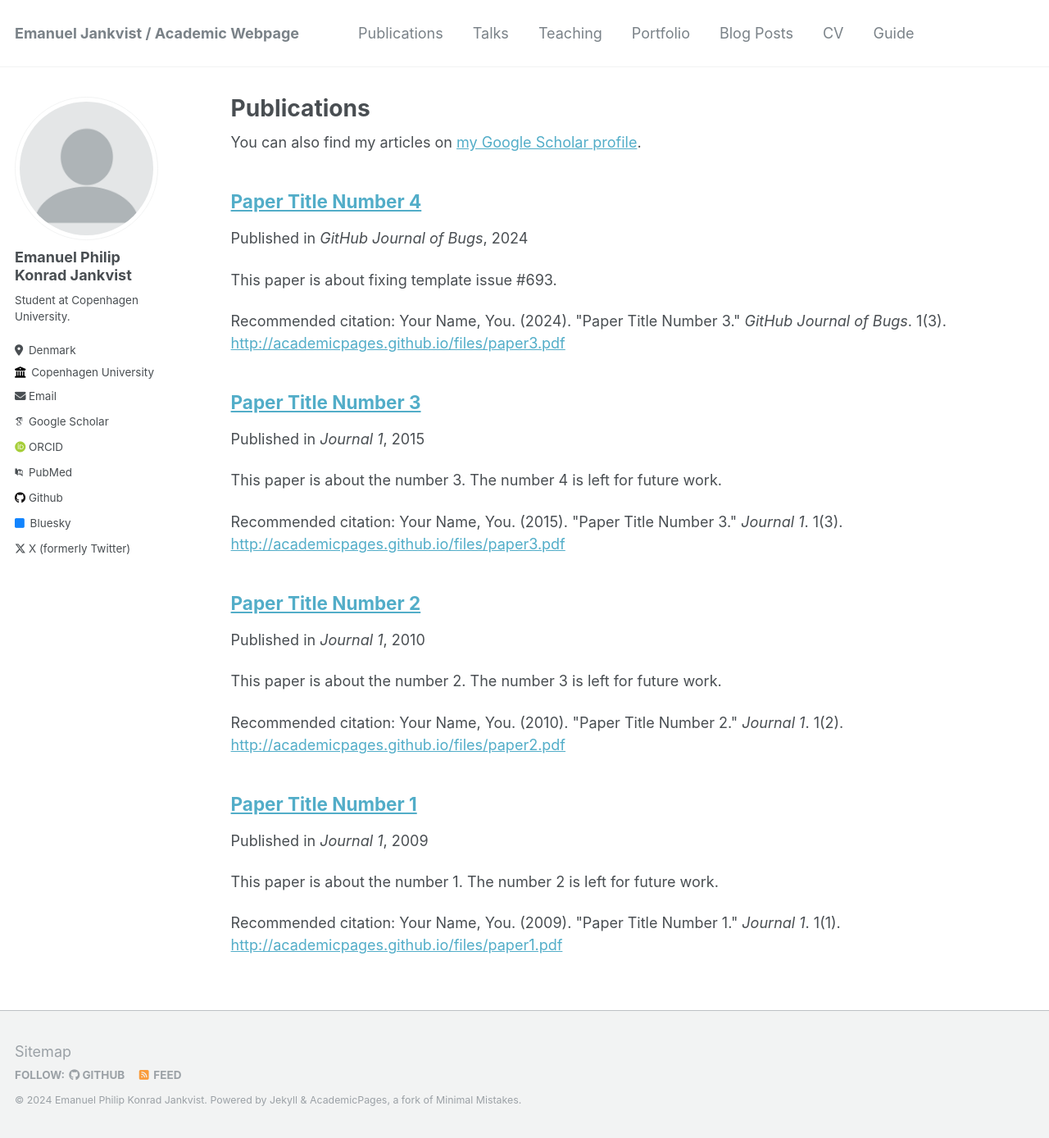
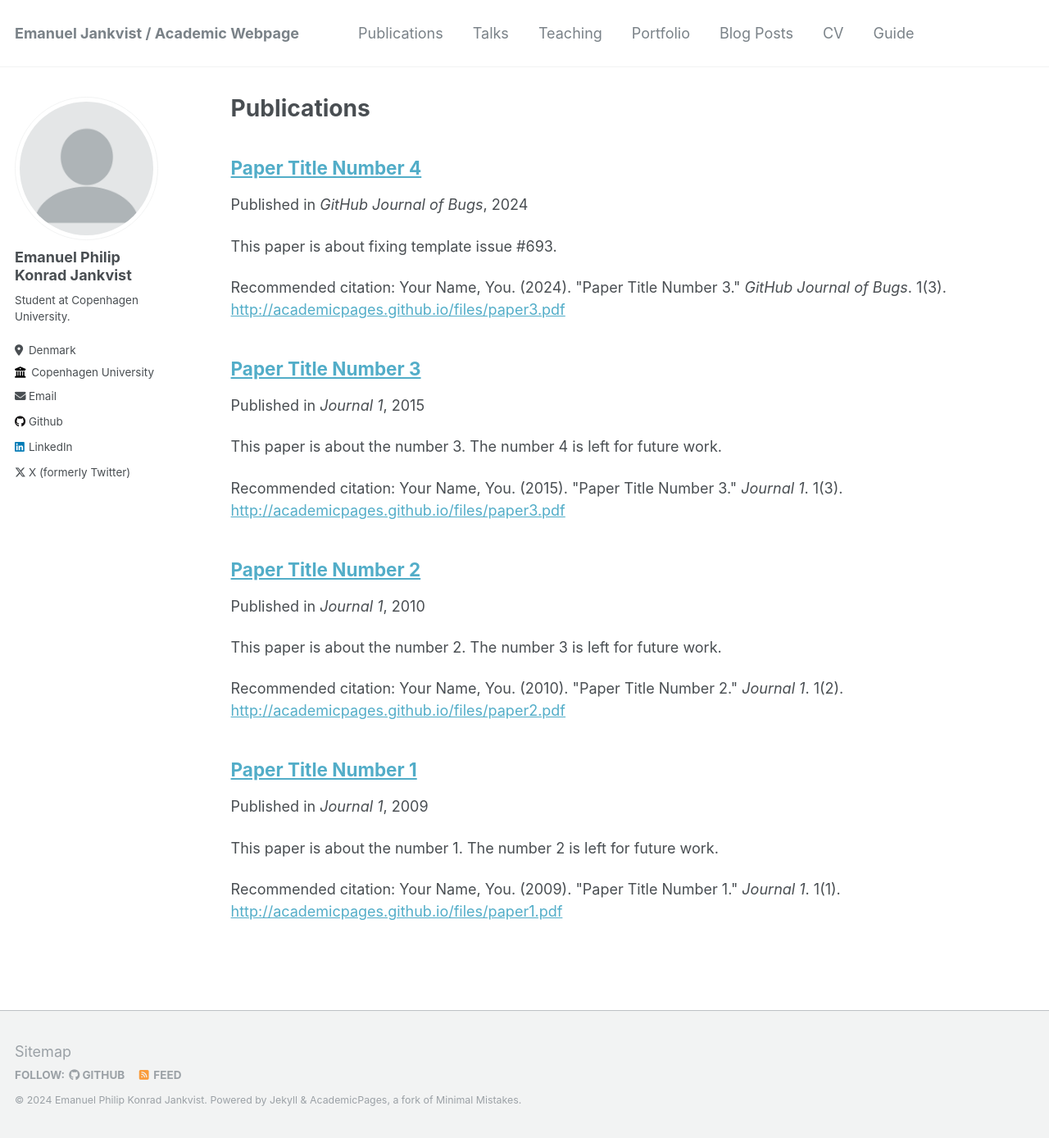
Before and after one commit to EmanuelJankvist/EmanuelJankvist.github.io, a Jekyll site: the page built from _pages/publications.md, in a window 1280 px wide and 1388 px high. Shown: the whole window at 82% size. Built offline with Jekyll 4.4.1, drawn with Linux system fonts in a browser that asks for light colours; some web fonts are replaced; some of the changed lines change nothing that is shown.

Commit message:
Updated _config.yml for the second time.
Update like the former.

```diff
--- a/_config.yml
+++ b/_config.yml
@@ -32,10 +32,10 @@
 
   # Academic websites
   arxiv            : # URL - Update with the correct link to your profile
-  googlescholar    : "https://scholar.google.com/citations?user=PS_CX0AAAAAJ"
+  googlescholar    : # URL
   impactstory      : # URL
-  orcid            : "http://orcid.org/yourorcidurl"
-  pubmed           : "https://www.ncbi.nlm.nih.gov/pubmed/?term=john+snow"
+  orcid            : # URL
+  pubmed           : # URL
   researchgate     : # URL
 
   # Repositories and software development
@@ -47,7 +47,7 @@
   stackoverflow    : # User number or user number and name (i.e., use "1" or "1/jeff-atwood")
 
   # Social media
-  bluesky          : "bsky.app" # Replace this with you Bluesky username
+  bluesky          : # Username
   facebook         : # Username
   flickr           : # Username
   foursquare       : # Username
@@ -56,7 +56,7 @@
   keybase          : # Username
   instagram        : # Username
   lastfm           : # Username
-  linkedin         : # Username
+  linkedin         : "Emanuel K. Jankvist" # Username
   mastodon         : # URL
   medium           : # URL
   pinterest        : # Username
@@ -64,7 +64,7 @@
   steam            : # Username
   telegram         : # URL
   tumblr           : # Username
-  twitter          : "UniofOxford"  # Replace this with your X / Twitter handle
+  twitter          : "immanuelpkj"  # Username
   vine             : # Username
   weibo            : # Username
   wikipedia        : # Username
```
